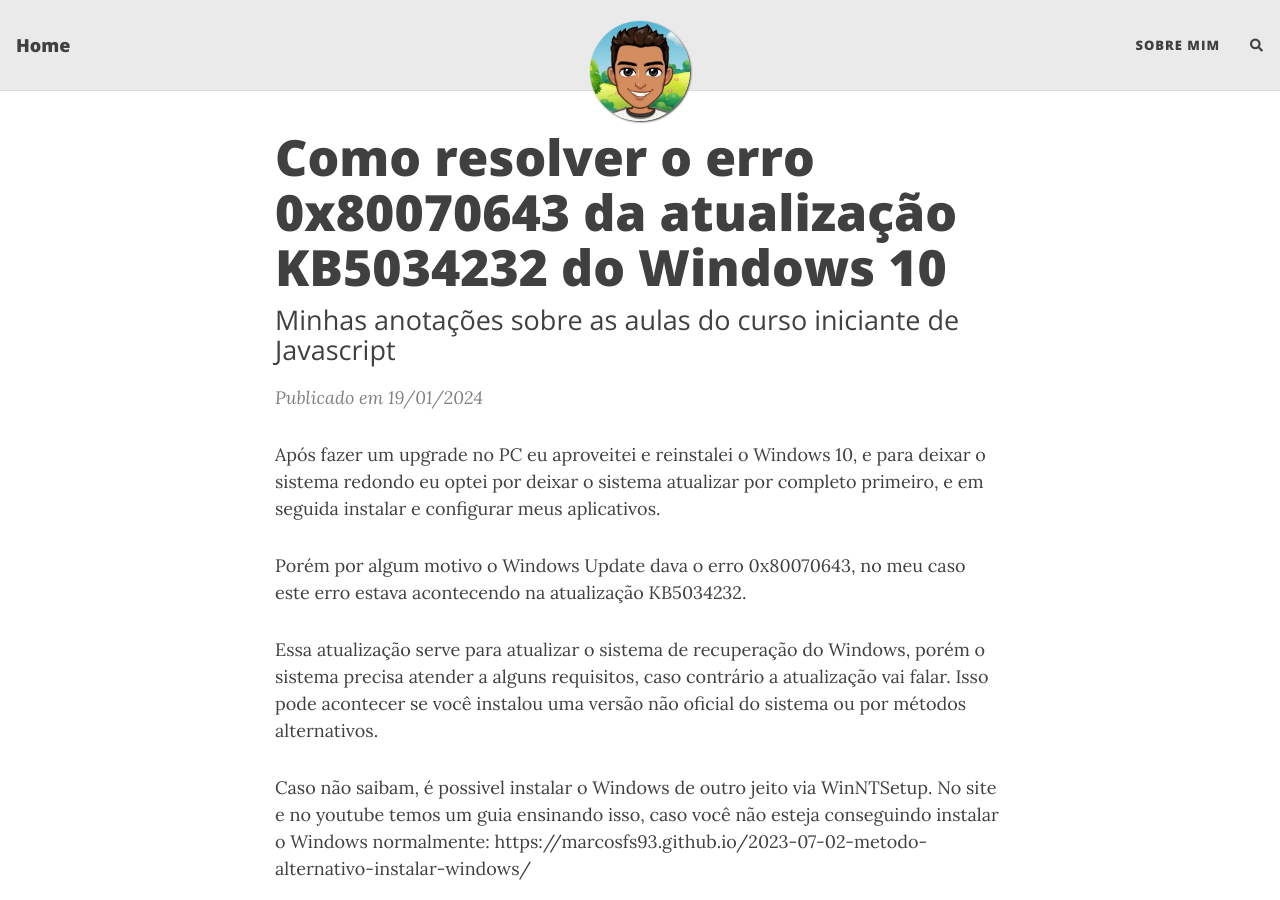
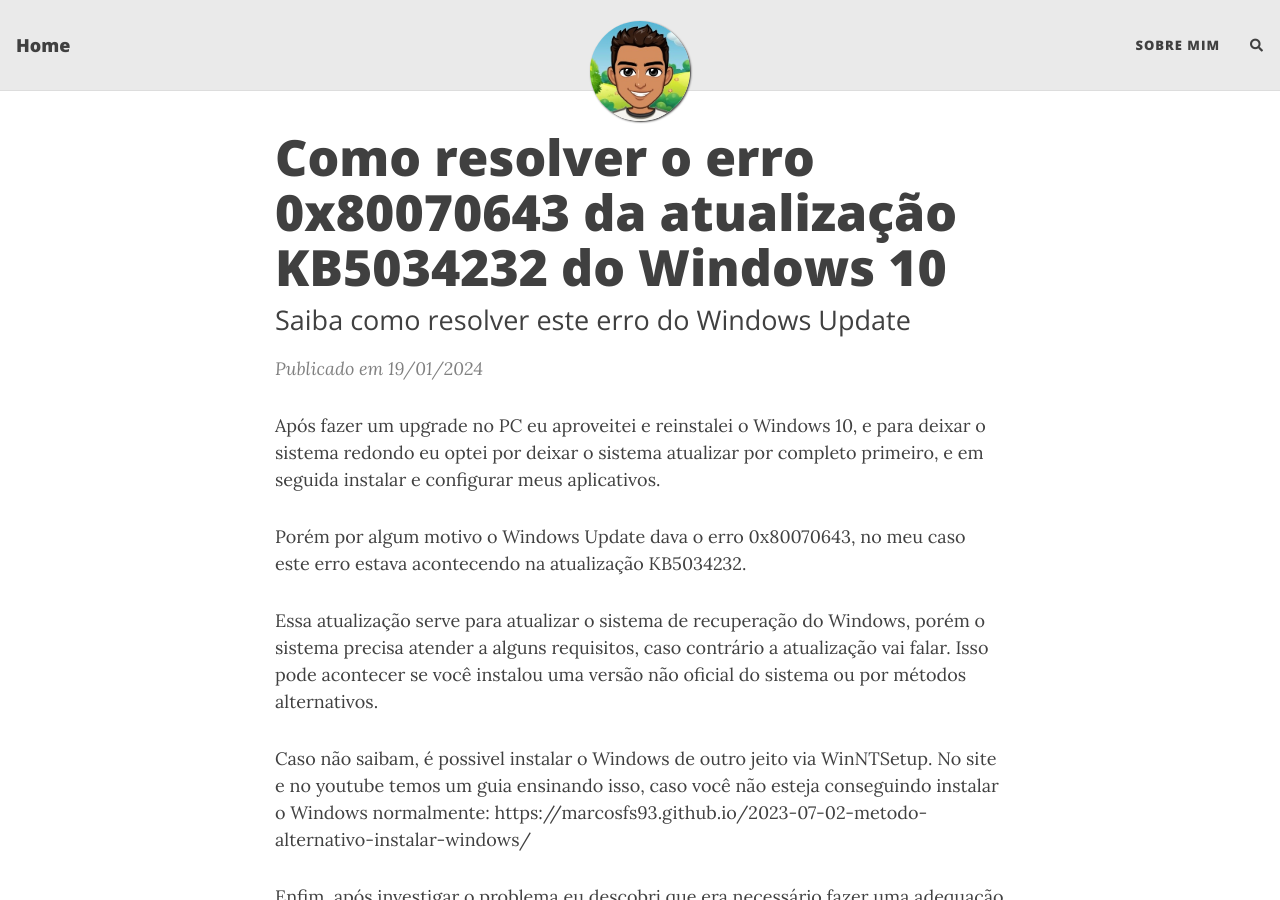
Before and after one commit to marcosfs93/marcosfs93.github.io, a Jekyll site: the page built from _posts/2024-01-19-como-resolver-erro-0x80070643-atualizacao-kb5034232-windows-10.md, in a window 1280 px wide and 900 px high. Built offline with Jekyll 4.4.1, drawn with Linux system fonts in a browser that asks for light colours; nearby versions of some CDN libraries; comment, search, counter and statistics services are not loaded.

Commit message:
Update 2024-01-19-como-resolver-erro-0x80070643-atualizacao-kb5034232-windows-10.md

```diff
--- a/_posts/2024-01-19-como-resolver-erro-0x80070643-atualizacao-kb5034232-windows-10.md
+++ b/_posts/2024-01-19-como-resolver-erro-0x80070643-atualizacao-kb5034232-windows-10.md
@@ -3,7 +3,7 @@
 date: 2024-01-19
 author: M4rQu1Nh0S
 tags: [windows 11, windows update]
-subtitle: Minhas anotações sobre as aulas do curso iniciante de Javascript
+subtitle: Saiba como resolver este erro do Windows Update
 categories: [windows 11]
 comments: true
 #cover-img:
```
